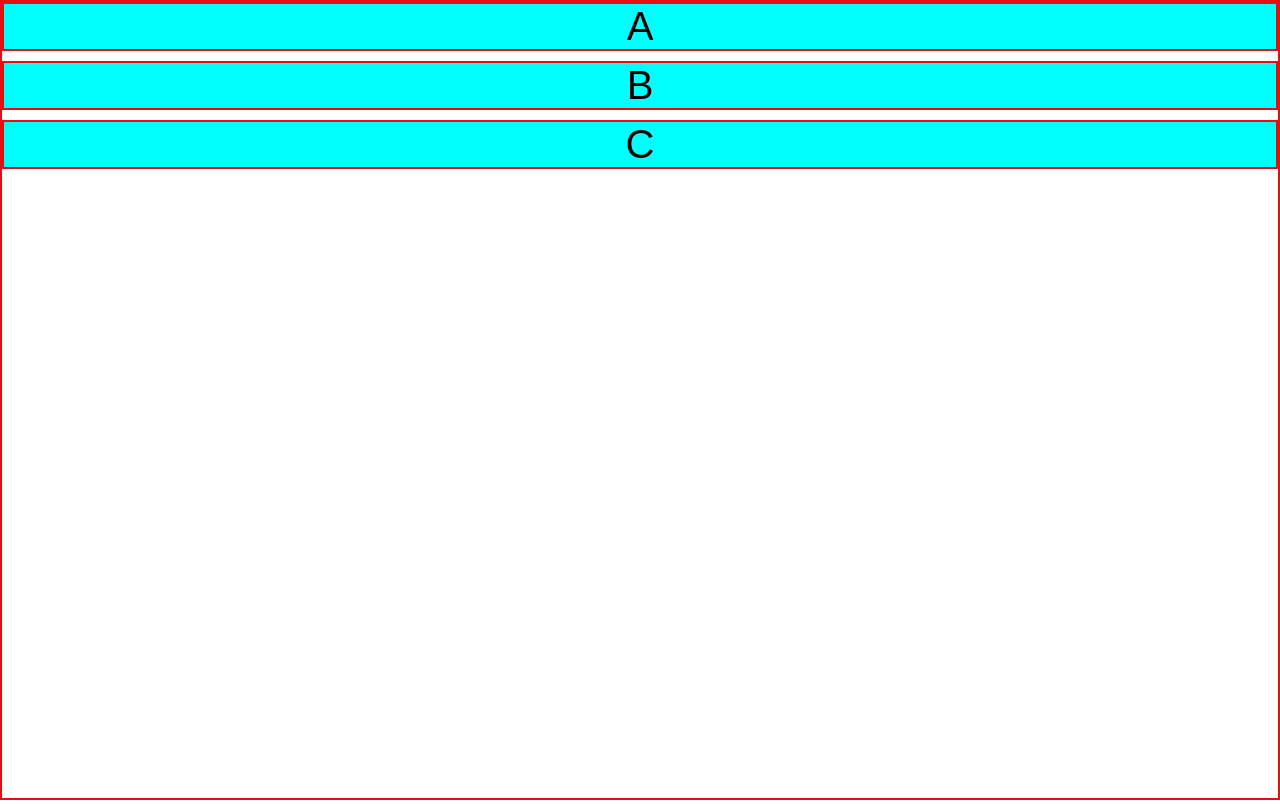
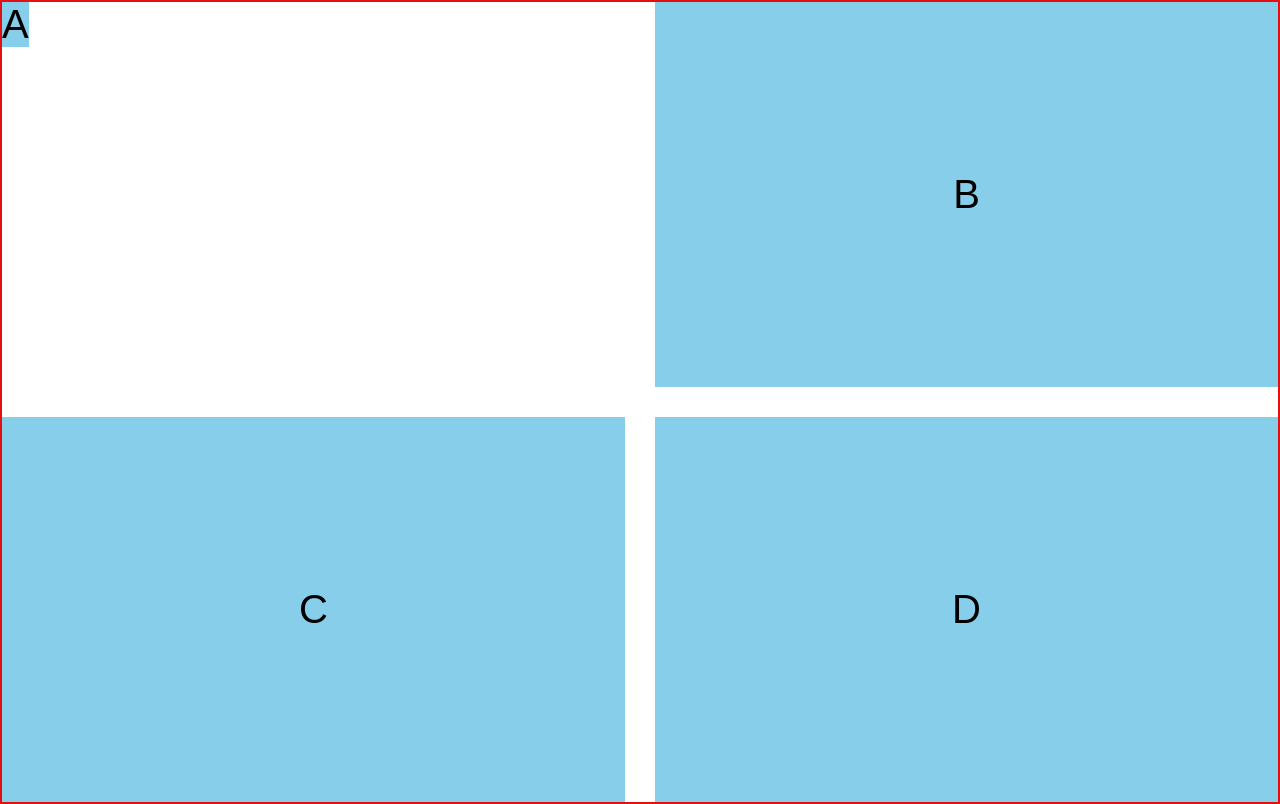
Before and after one commit to aniktonu/HTML5-CSS3-Bootstrap-4-For-Web-Development, a plain HTML site: page css/css grid box/index.html in a window 1280 px wide. Drawn offline with Linux system fonts and the light colour scheme.

Commit message:
grid box tag , property, use

```diff
--- a/css/css grid box/index.html
+++ b/css/css grid box/index.html
@@ -14,6 +14,7 @@
         <div class="box-1">A</div>
         <div class="box-2">B</div>
         <div class="box-3">C</div>
+        <div class="box-4">D</div>
     </div>
 </body>
 
--- a/css/css grid box/style.css
+++ b/css/css grid box/style.css
@@ -12,15 +12,54 @@ body {
     border: 2px solid rgb(228, 16, 16);
 }
 
-[class *="box-"] {
-    background-color: aqua;
-    border: 2px solid rgb(228, 16, 16);
+[class^="box-"] {
+    background-color: skyblue;
+
+    /* To place the letter at the center */
     display: grid;
     place-items: center;
 }
 
+
 .container {
     display: grid;
-    gap: 10px;
+    height: 100vh;
+    /* grid-gap: 20px; */
+    /* grid-template-columns: 100px 300px auto 100px; */
+    /* grid-template-rows: 100px 300px auto 100px; */
+    /* grid-template-areas:
+        "A A A A   A A A A   A A A A"
+        "B B B B   B B B B   B B C C"
+        "B B B B   B B B B   B B C C"; */
+    grid-template: repeat(2, 1fr) / repeat(2, 1fr);
+    /* column-gap: 20px;
+    row-gap: 50px; */
+    gap: 30px;
+    /* justify-items: stretch; */
+    /* works only with grid-template-columns */
+    /* justify-content: end; */
+    /* works only with grid-template-columns */
+    /* align-items: start; */
+    /* works only with grid-template-rows */
+    /* align-content: end; */
+    /* justify-items: center;
+    align-items: center; */
+    /* place-items: center; */
+    /* works with both grid-template iteams into -columns and grid-template-rows */
+    /* place-content: center; */
+    /* works with both grid-template-columns and grid-template-rows */
+}
 
+.box-1 {
+    /* grid-column: span 12; */
+    /* grid-row: span 12; */
+    /* justify-self: center; */
+    /* works only with grid specific child only */
+    place-self: start;
 }
+
+.box-2 {}
+
+.box-3 {}
+
+.box-4 {}
```
